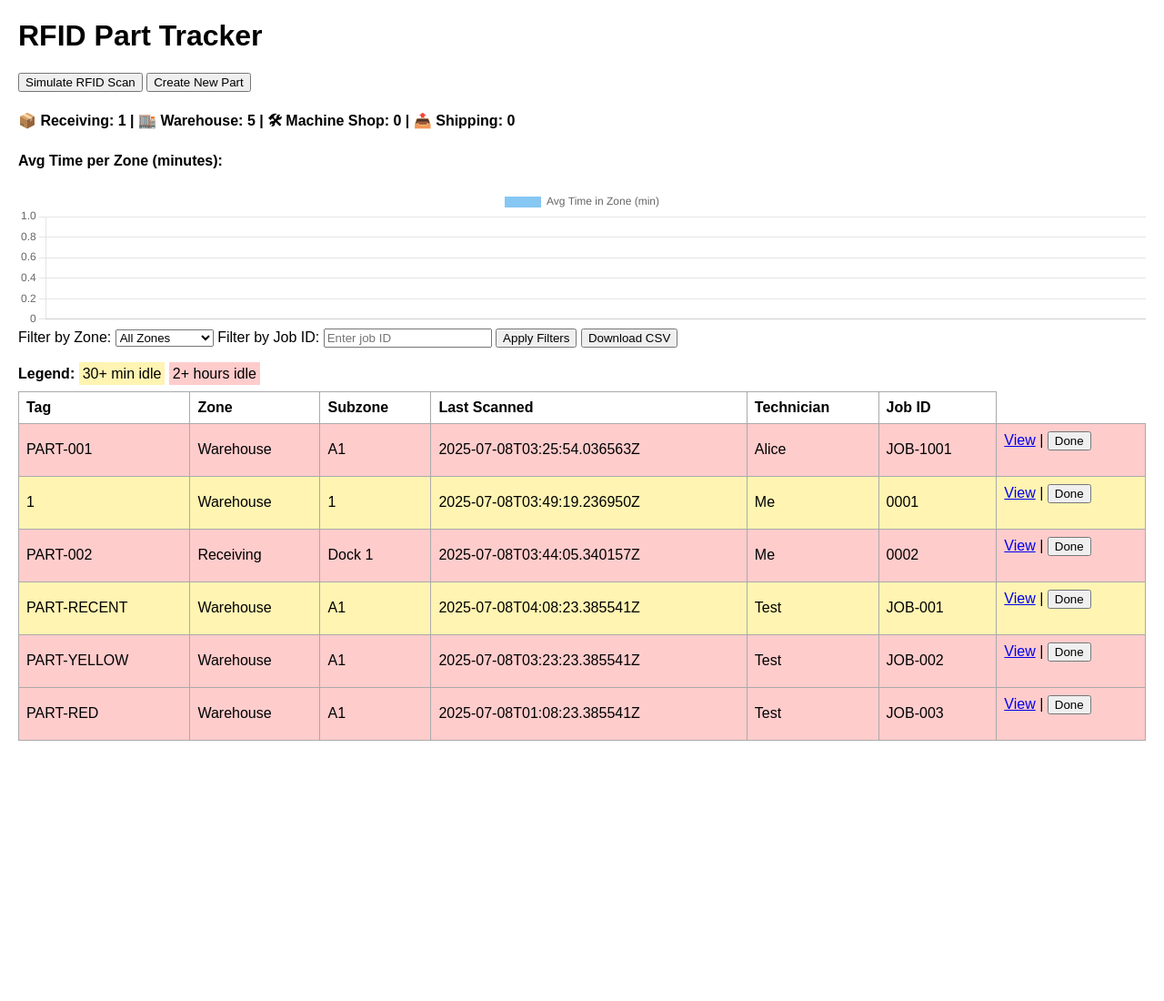
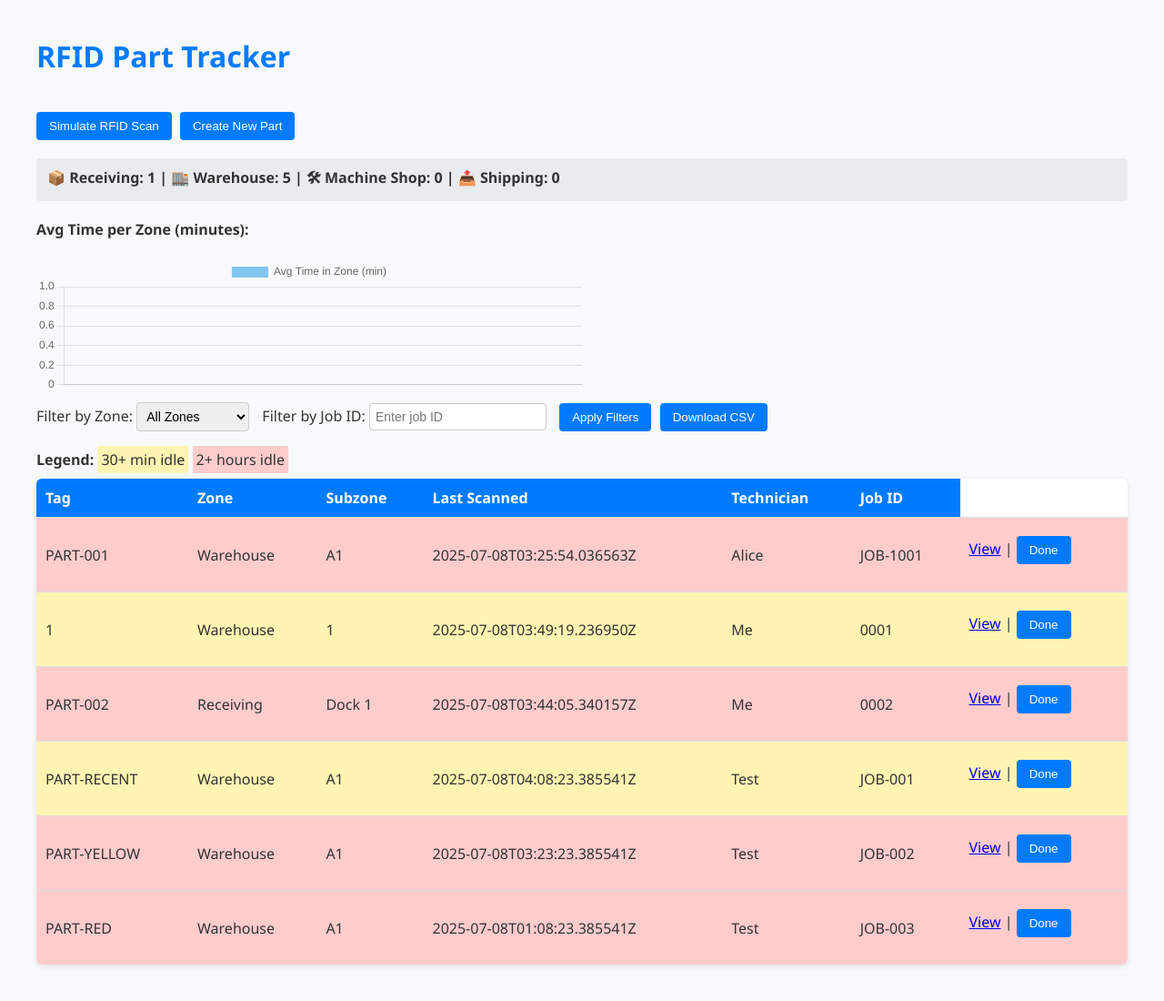
Before and after one commit to Almond-Sug/rfid-tracker, a Flask app: page / in a window 1280 px wide. Shown: the whole page at 91% size. Before the commit the page ends 814 px from the top, so only its background shows below. Run offline with Flask 3, Linux system fonts and the light colour scheme; data comes from the database, SQL or seed files in the repository; data that the repository does not hold is empty.

```diff
--- a/templates/dashboard.html
+++ b/templates/dashboard.html
@@ -5,20 +5,92 @@
     <title>RFID Dashboard</title>
     <style>
         body {
-            font-family: sans-serif;
-            margin: 20px;
+            font-family: 'Segoe UI', Tahoma, Geneva, Verdana, sans-serif;
+            background-color: #f8f9fa;
+            color: #333;
+            margin: 40px;
         }
+
+        h1 {
+            color: #007bff;
+            margin-bottom: 30px;
+        }
+
         button {
-            margin-bottom: 20px;
+            background-color: #007bff;
+            color: white;
+            border: none;
+            padding: 8px 14px;
+            margin: 10px 5px 20px 0;
+            border-radius: 4px;
+            cursor: pointer;
+            transition: background-color 0.2s ease;
         }
+
+        button:hover {
+            background-color: #0056b3;
+        }
+
+        select, input[type="text"] {
+            padding: 6px;
+            border: 1px solid #ccc;
+            border-radius: 4px;
+            margin-right: 10px;
+            font-size: 14px;
+        }
+
         table {
             border-collapse: collapse;
             width: 100%;
+            background-color: white;
+            border-radius: 6px;
+            overflow: hidden;
+            box-shadow: 0 2px 6px rgba(0, 0, 0, 0.1);
         }
-        th, td {
-            border: 1px solid #aaa;
-            padding: 8px;
+
+        th {
+            background-color: #007bff;
+            color: white;
+            padding: 10px;
             text-align: left;
+        }
+
+        td {
+            border-top: 1px solid #ddd;
+            padding: 10px;
+        }
+
+        tr:nth-child(even) {
+            background-color: #f2f2f2;
+        }
+
+        .legend span {
+            display: inline-block;
+            margin-right: 10px;
+            padding: 4px 8px;
+            border-radius: 4px;
+            font-size: 13px;
+        }
+
+        .legend .yellow {
+            background-color: #fff4b2;
+        }
+
+        .legend .red {
+            background-color: #ffcccc;
+        }
+
+        #summary {
+            font-size: 16px;
+            background-color: #e9ecef;
+            padding: 10px 12px;
+            border-radius: 4px;
+            margin-bottom: 20px;
+        }
+
+        canvas {
+            margin-top: 20px;
+            max-width: 600px;
         }
     </style>
     <script src="https://cdn.jsdelivr.net/npm/chart.js"></script>
```
